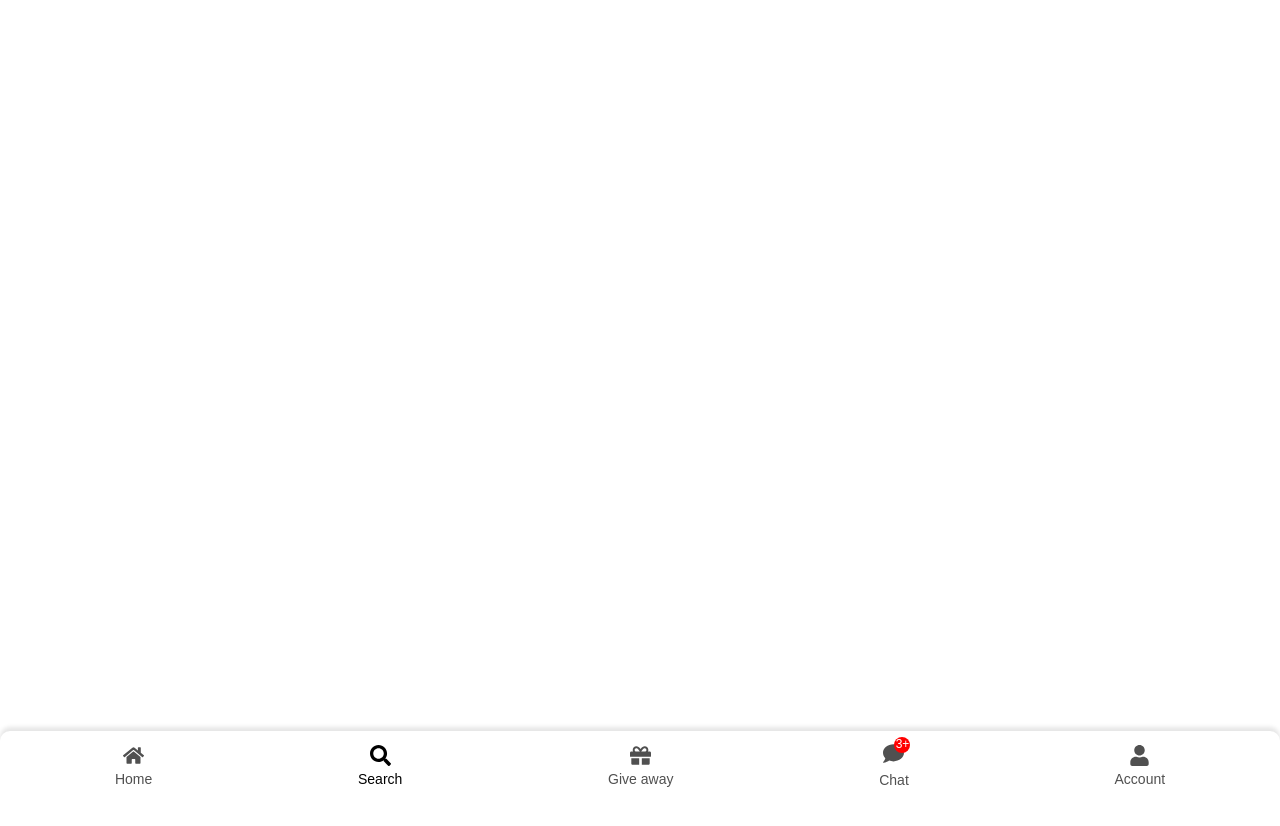
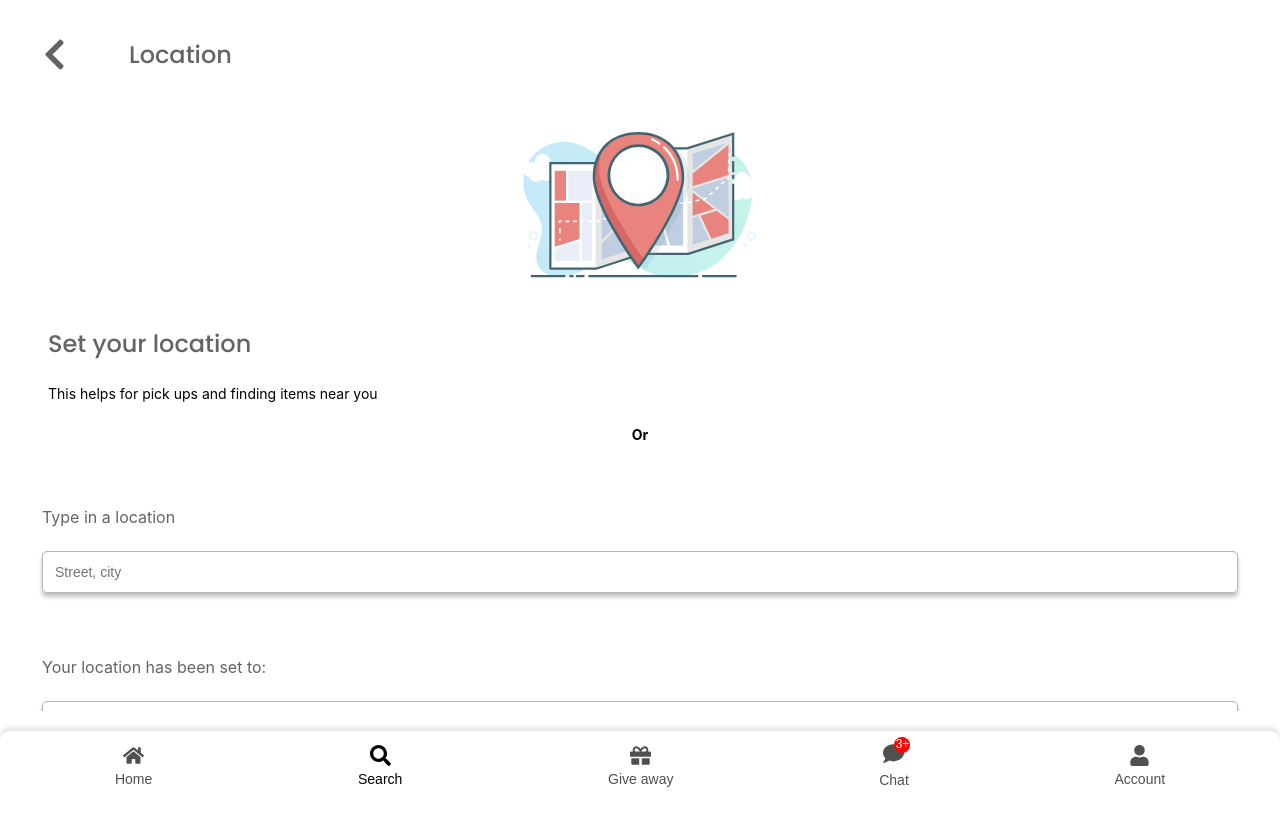
Before and after one commit to RevanToma/Tiny-Treasures, a React (Vite) app in the folder web-app/: page /account/location in a window 1280 px wide. Shown: the top 826 px of the page. Built offline with nearby package versions, Linux system fonts and the light colour scheme; no server answers.

Commit message:
added the location styling ITS NOT DONE

```diff
--- a/web-app/src/App.tsx
+++ b/web-app/src/App.tsx
@@ -35,6 +35,9 @@ const ChangeEmail = lazy(
 );
 const ChangePassword = lazy(
   () => import("./routes/settings/ChangePassword/ChangePassword.component")
+);
+const Location = lazy(
+  () => import("./routes/settings/Location/Location.component")
 );
 function App() {
   const user = useSelector(selectUser);
@@ -86,7 +89,7 @@ function App() {
               <Route path="changeName" element={<ChangeName />} />
               <Route path="changeEmail" element={<ChangeEmail />} />
               <Route path="changePassword" element={<ChangePassword />} />
-              {/* <Route path="changePassword" element={<ChangePassword />} /> */}
+              <Route path="location" element={<Location />} />
             </Route>
           </Routes>
         </Suspense>
--- /dev/null
+++ b/web-app/src/routes/settings/Location/Location.component.tsx
@@ -0,0 +1,38 @@
+import LocationSVG from "../../../assets/LocationSVG.svg";
+import Box from "../../../components/common/Box/Box";
+import Button from "../../../components/common/Button/Button.component";
+import { ButtonType } from "../../../components/common/Button/button.types";
+import GoBackNav from "../../../components/common/GoBackNav/GoBackNav.component";
+import { Title } from "../../../components/common/GoBackNav/goBackNav.styles";
+import Input from "../../../components/common/Input/input.component";
+import * as S from "./Location.styles";
+const Location: React.FC = () => {
+  return (
+    <Box gap="2.4rem">
+      <GoBackNav title="Location" size={35} />
+      <img src={LocationSVG} />
+      <Box
+        alignItems="flex-start"
+        width="100%"
+        padding="24px 48px 0px"
+        gap="2.4rem"
+      >
+        <Title color="#646464"> Set your location</Title>
+        <p>This helps for pick ups and finding items near you</p>
+      </Box>
+      <h4>Or</h4>
+
+      <S.LocationDiv>
+        <p>Type in a location</p>
+        <Input placeholder="Street, city" type="text" padding="1.2rem" />
+
+        <p>Your location has been set to:</p>
+        <Input placeholder="City, city" type="text" padding="1.2rem" />
+      </S.LocationDiv>
+
+      <Button buttonType={ButtonType.Primary}>Save</Button>
+    </Box>
+  );
+};
+
+export default Location;
--- /dev/null
+++ b/web-app/src/routes/settings/Location/Location.styles.tsx
@@ -0,0 +1,15 @@
+import styled from "styled-components";
+
+export const LocationDiv = styled.div`
+  display: flex;
+  flex-direction: column;
+  gap: 2.4rem;
+  width: 100%;
+  padding: 0rem 4.2rem;
+
+  p {
+    margin-top: 4rem;
+    color: #646464;
+    font-size: 1.6rem;
+  }
+`;
```
Also changed, not shown: web-app/src/assets/LocationSVG.svg (added).
